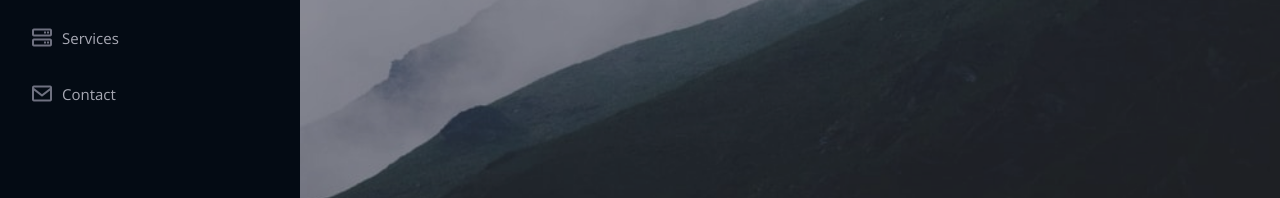
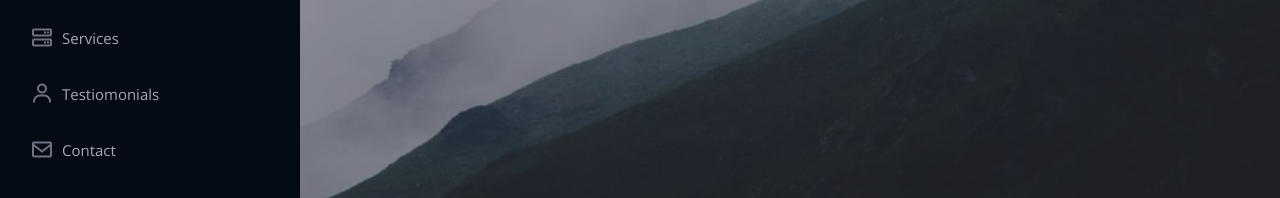
Before and after one commit to Maayur/my-site, a plain HTML site: page index.html in a window 1280 px wide. Shown: the part 471-669 px from the top of the page. Drawn offline with nearby package versions, Linux system fonts and the light colour scheme.

Commit message:
Update index.html

```diff
--- a/index.html
+++ b/index.html
@@ -78,6 +78,7 @@
           <li><a href="#resume" class="nav-link scrollto"><i class="bx bx-file-blank"></i> <span>Resume</span></a></li>
           <li><a href="#portfolio" class="nav-link scrollto"><i class="bx bx-book-content"></i> <span>Portfolio</span></a></li>
           <li><a href="#services" class="nav-link scrollto"><i class="bx bx-server"></i> <span>Services</span></a></li>
+          <li><a href="#testimonials" class="nav-link scrollto"><i class="bx bx-user"></i> <span>Testiomonials</span></a></li>
           <li><a href="mailto:me@themaayur.com" class="nav-link scrollto"><i class="bx bx-envelope"></i> <span>Contact</span></a></li>
         </ul>
       </nav><!-- .nav-menu -->
```
